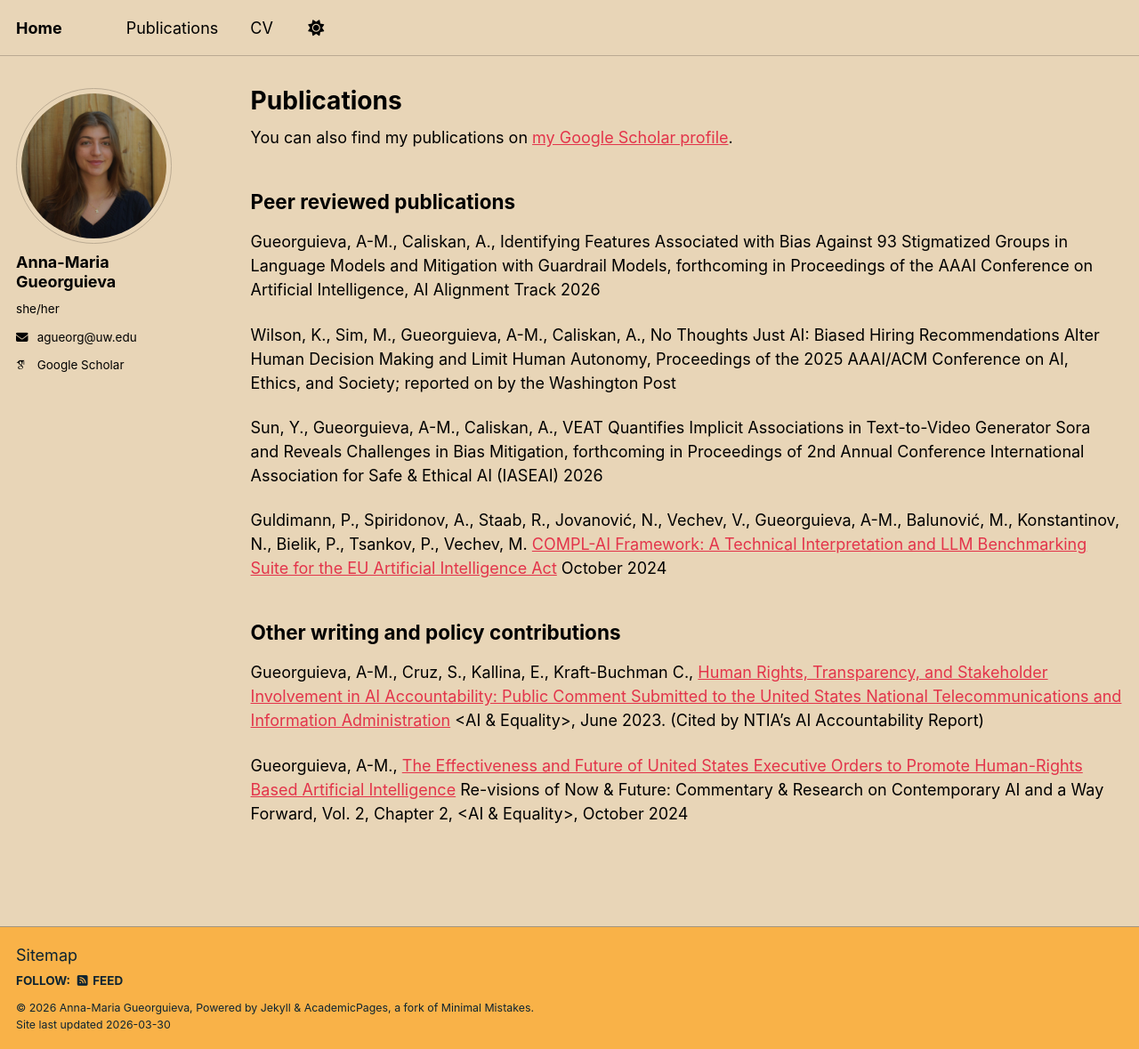
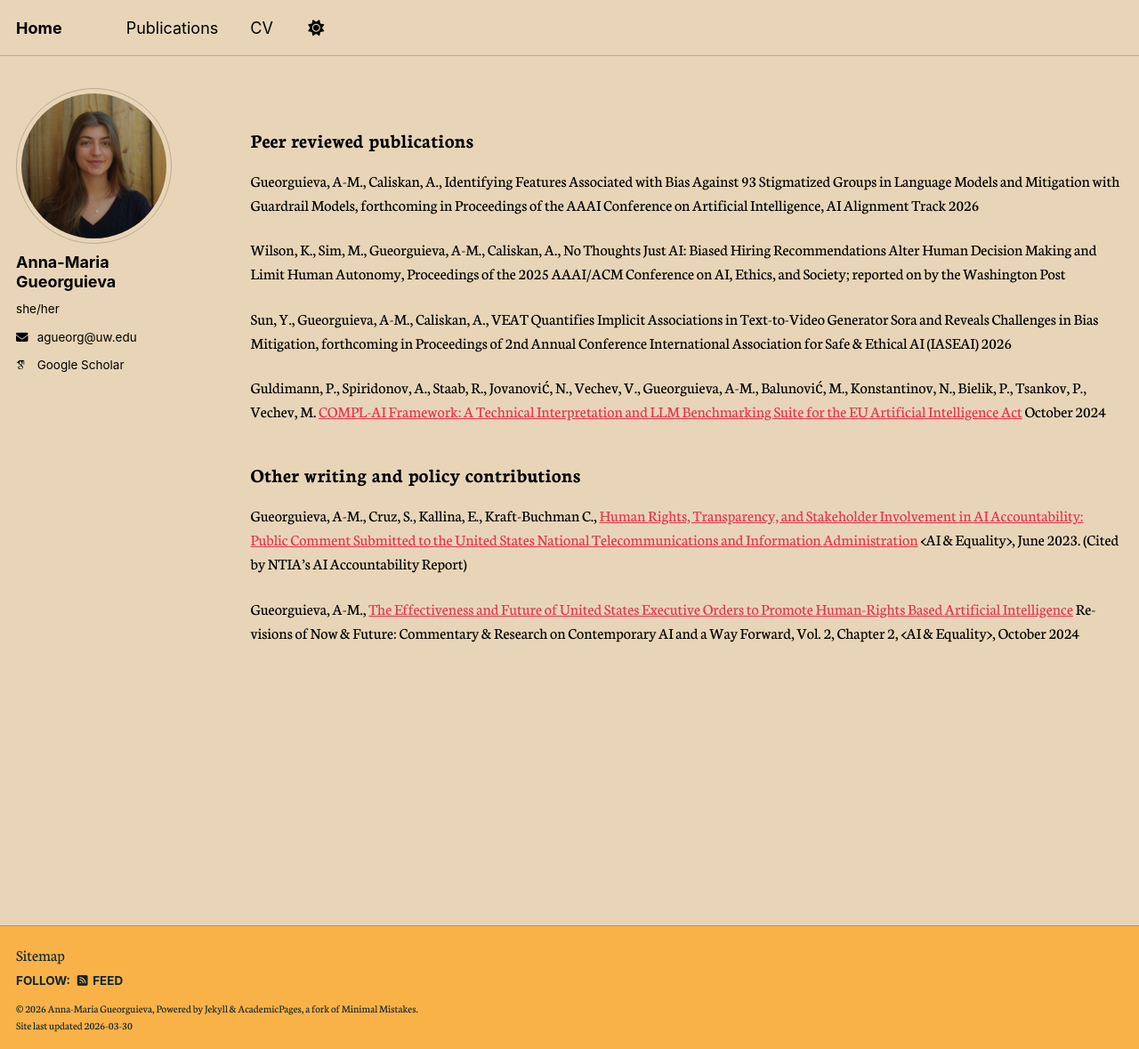
Before and after one commit to agueorguieva/agueorguieva.github.io, a Jekyll site: the page built from _pages/publications.html, in a window 1280 px wide and 1179 px high. Shown: the whole window at 89% size. Built offline with Jekyll 4.4.1, drawn with Linux system fonts in a browser that asks for light colours; some web fonts are replaced; a script bundle is joined from its source files by our own code; library files that are not in the unit come from our copies.

Commit message:
changing color

```diff
--- a/_pages/publications.html
+++ b/_pages/publications.html
@@ -1,13 +1,9 @@
 ---
 layout: archive
-title: "Publications"
+title: ""
 permalink: /publications/
 author_profile: true
 ---
-
-{% if site.author.googlescholar %}
-  <div class="wordwrap">You can also find my publications on <a href="{{site.author.googlescholar}}">my Google Scholar profile</a>.</div>
-{% endif %}
 
 {% capture pub_content %}{% include list-of-publications.md %}{% endcapture %}
 {{ pub_content | markdownify }}
--- a/_sass/_themes.scss
+++ b/_sass/_themes.scss
@@ -39,9 +39,11 @@
 $type-size-7                : 0.6875em; // ~11px
 $type-size-8                : 0.625em;  // ~10px
 
-$global-font-family         : $sans-serif;
-$header-font-family         : $sans-serif;
-$caption-font-family        : $serif;
+$neuton                     : "Neuton", Georgia, serif;
+
+$global-font-family         : $neuton;
+$header-font-family         : $neuton;
+$caption-font-family        : $neuton;
 
 /* ==========================================================================
    Breakpoints
--- a/_sass/theme/_sunrise_dark.scss
+++ b/_sass/theme/_sunrise_dark.scss
@@ -7,10 +7,10 @@
 $darker-primary-color       : #d4741f;
 $light-primary-color        : #ffb3bb;
 $lighter-primary-color      : #ffd4d9;
-$background                 : #1a0f0a;
+$background                 : #668c48;
 $background-light           : #2d1912;
 $background-lighter        : #3d2a1a;
-$text                      : #e8d5b7;
+$text                      : #ffffff;
 $text-muted                : #b8a590;
 $link                      : #ff8793;
 $link-hover                : #ffb3bb;
--- a/assets/css/main.scss
+++ b/assets/css/main.scss
@@ -1,5 +1,7 @@
 ---
 ---
+
+@import url('https://fonts.googleapis.com/css2?family=Neuton:ital,wght@0,200;0,300;0,400;0,700;0,800;1,400&display=swap');
 
 /*
  * This file controls what is imported from /_sass
```
